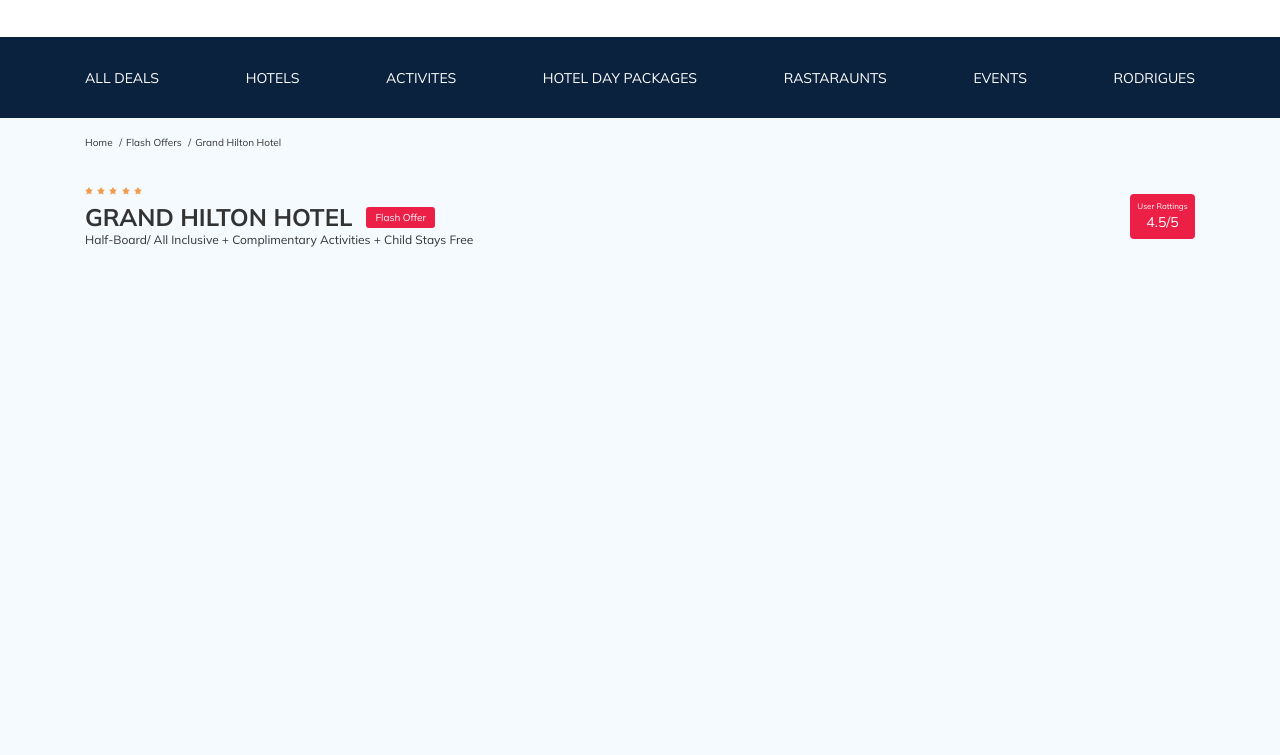
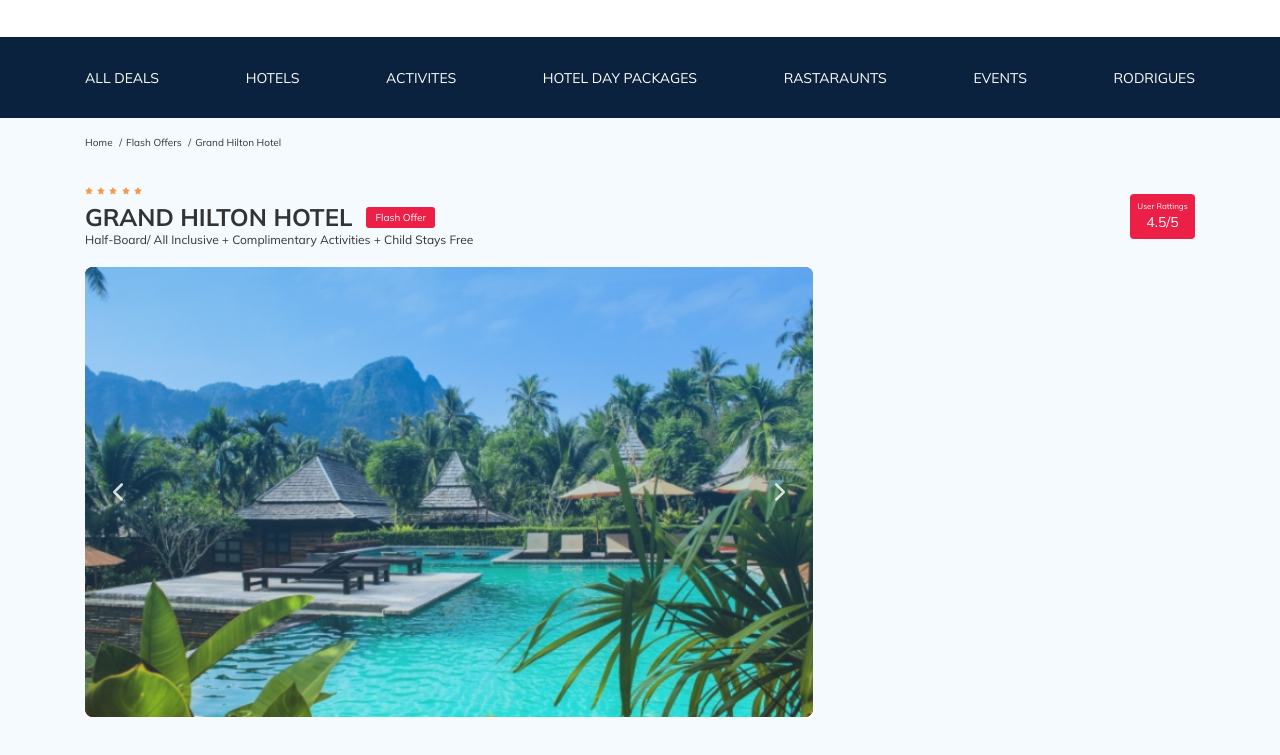
Before and after one commit to kasdu01/tour-plan, a plain HTML site: page index.html in a window 1280 px wide. Shown: the part 83-838 px from the top of the page. Before the commit the page ends 800 px from the top, so only its background shows below. Drawn offline with Linux system fonts and the light colour scheme.

Commit message:
create: slider

```diff
--- a/index.html
+++ b/index.html
@@ -9,6 +9,7 @@
       href="https://fonts.googleapis.com/css2?family=Mulish:wght@400;700&family=Nunito:wght@400;700;800&display=swap"
       rel="stylesheet"
     />
+    <link rel="stylesheet" href="css/swiper-bundle.min.css" />
     <link rel="stylesheet" href="css/style.css" />
   </head>
   <body>
@@ -97,9 +98,44 @@
           <!-- /.hotel-info__rating -->
         </div>
         <!-- /.hotel-info -->
+        <div class="hotel-grid">
+          <div class="slider">
+            <!-- Slider main container -->
+            <div class="swiper">
+              <!-- Additional required wrapper -->
+              <div class="swiper-wrapper">
+                <!-- Slides -->
+                <div class="swiper-slide">
+                  <img src="img/slide1.jpg" alt="slide1" />
+                </div>
+                <div class="swiper-slide">
+                  <img src="img/slide2.jpg" alt="slide2" />
+                </div>
+                <div class="swiper-slide">
+                  <img src="img/slide3.jpg" alt="slide3" />
+                </div>
+                <div class="swiper-slide">
+                  <img src="img/slide4.jpg" alt="slide4" />
+                </div>
+                <div class="swiper-slide">
+                  <img src="img/slide5.jpg" alt="slide5" />
+                </div>
+              </div>
+
+              <!-- If we need navigation buttons -->
+              <button class="slider-button slider-button--prev"></button>
+              <button class="slider-button slider-button--next"></button>
+            </div>
+            <!-- /.swiper -->
+          </div>
+          <!-- /.slider -->
+        </div>
+        <!-- /.hotel-grid -->
       </div>
       <!-- /.container -->
     </section>
     <!-- ./hotel -->
+    <script src="js/swiper-bundle.min.js"></script>
+    <script src="js/main.js"></script>
   </body>
 </html>
--- /dev/null
+++ b/js/main.js
@@ -0,0 +1,15 @@
+const swiper = new Swiper('.swiper', {
+  // Optional parameters
+  loop: true,
+
+  // Navigation arrows
+  navigation: {
+    nextEl: '.slider-button--next',
+    prevEl: '.slider-button--prev',
+  },
+   keyboard: {
+    enabled: true,
+    onlyInViewport: false,
+    pageUpDown: true,
+  },
+});
--- a/sass/_media.sass
+++ b/sass/_media.sass
@@ -23,6 +23,9 @@
   .search
     &__input
       width: 340px
+
+  .slider
+    width: 700px
 
 @media (max-width: 767px)
   .container
--- a/sass/blocks/_hotel.sass
+++ b/sass/blocks/_hotel.sass
@@ -5,6 +5,7 @@
     display: flex
     align-items: center
     justify-content: space-between
+    padding-bottom: 20px
     &__offer
       margin-left: 14px
       margin-top: 4px
@@ -53,3 +54,42 @@
   &__counter
     font-size: 14px
     line-height: 18px
+
+.swiper
+  width: 100%
+  height: 450px
+  background-color: red
+  position: relative
+  border-radius: 8px
+
+  &::after
+    content: ''
+    position: absolute
+    width: 100%
+    height: 100%
+    z-index: 10
+    top: 0
+    right: 0
+    background: linear-gradient(180deg, rgba(0, 122, 223, 0.48) 0%, rgba(255, 255, 255, 0.128) 100%)
+
+.slider
+  width: 728px
+  &-button
+    position: absolute
+    top: 50%
+    transform: translateY(-50%)
+    z-index: 99
+    width: 30px
+    height: 30px
+    border: none
+    cursor: pointer
+    background-repeat: no-repeat
+    background-position: center
+    background-size: 10px
+    background-color: transparent
+    &--next
+      right: 18px
+      background-image: url(../img/arrow-next.svg)
+    &--prev
+      left: 18px
+      background-image: url(../img/arrow-prev.svg)
```
Also changed, not shown: css/style.css, css/swiper-bundle.min.css (added), img/arrow-next.svg (added), img/arrow-prev.svg (added), img/slide1 - копия.jpg (added), img/slide1.jpg (added), img/slide2.jpg (added), img/slide3.jpg (added), img/slide4.jpg (added), img/slide5.jpg (added), js/swiper-bundle.min.js (added), 1 other file.
